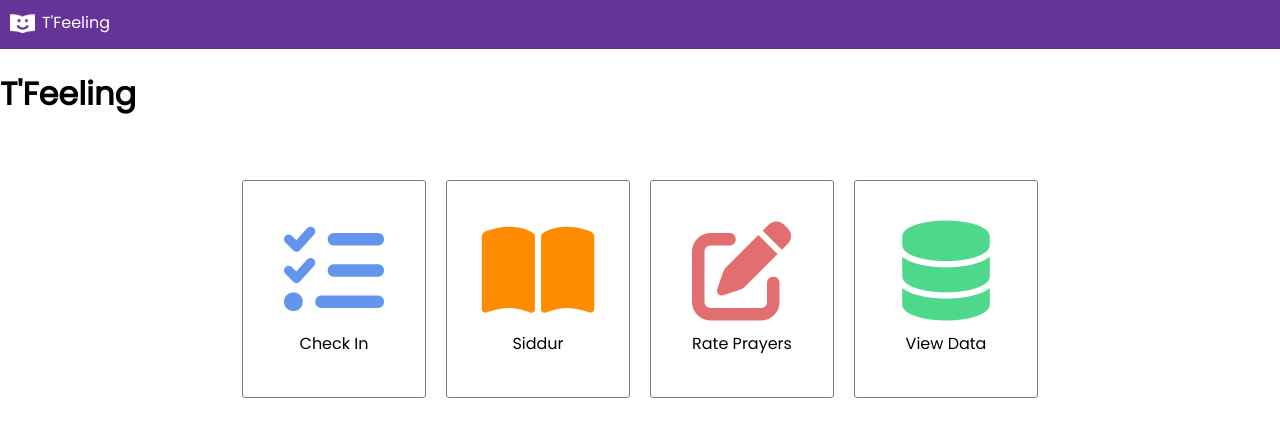
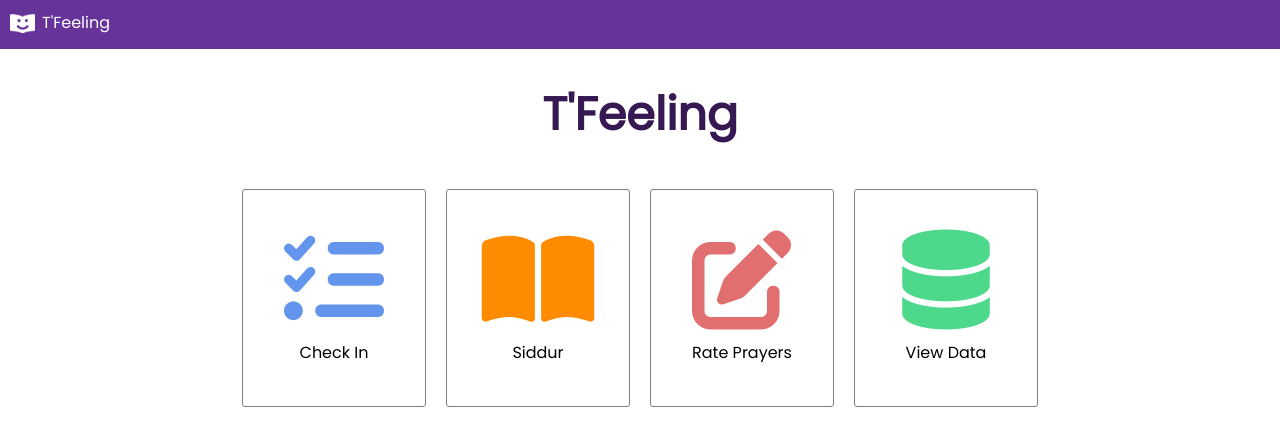
Before and after one commit to matankb/tfillah-feelings, a React (Create React App) app: page / in a window 1280 px wide. Shown: the top 446 px of the page. Built offline with nearby package versions, Linux system fonts and the light colour scheme; no server answers.

Commit message:
Fix Home header styling bug

```diff
--- a/src/components/Home/Home.tsx
+++ b/src/components/Home/Home.tsx
@@ -4,10 +4,9 @@ import SectionButton from '../SectionButton/SectionButton';
 
 import style from './home.module.css'
 
-const Home = () => {
-  return (
-    <div className={style['home-wrap']}>
-      <h1>T'Feeling</h1>
+const Home = () => (
+  <div>
+    <h1 className={style['app-title']}>T'Feeling</h1>
     <div className={style['section-buttons']}>
       <SectionButton name="Check In" icon="fas fa-tasks" color="cornflowerblue" linkTo="/check-in" />
       <SectionButton name="Siddur" icon="fas fa-book-open" color="darkorange" linkTo="/siddur" />
@@ -16,6 +15,5 @@ const Home = () => {
     </div>
   </div>
 )
-}
 
 export default Home;
```
Lines whose indentation alone changed are shown as unchanged.
